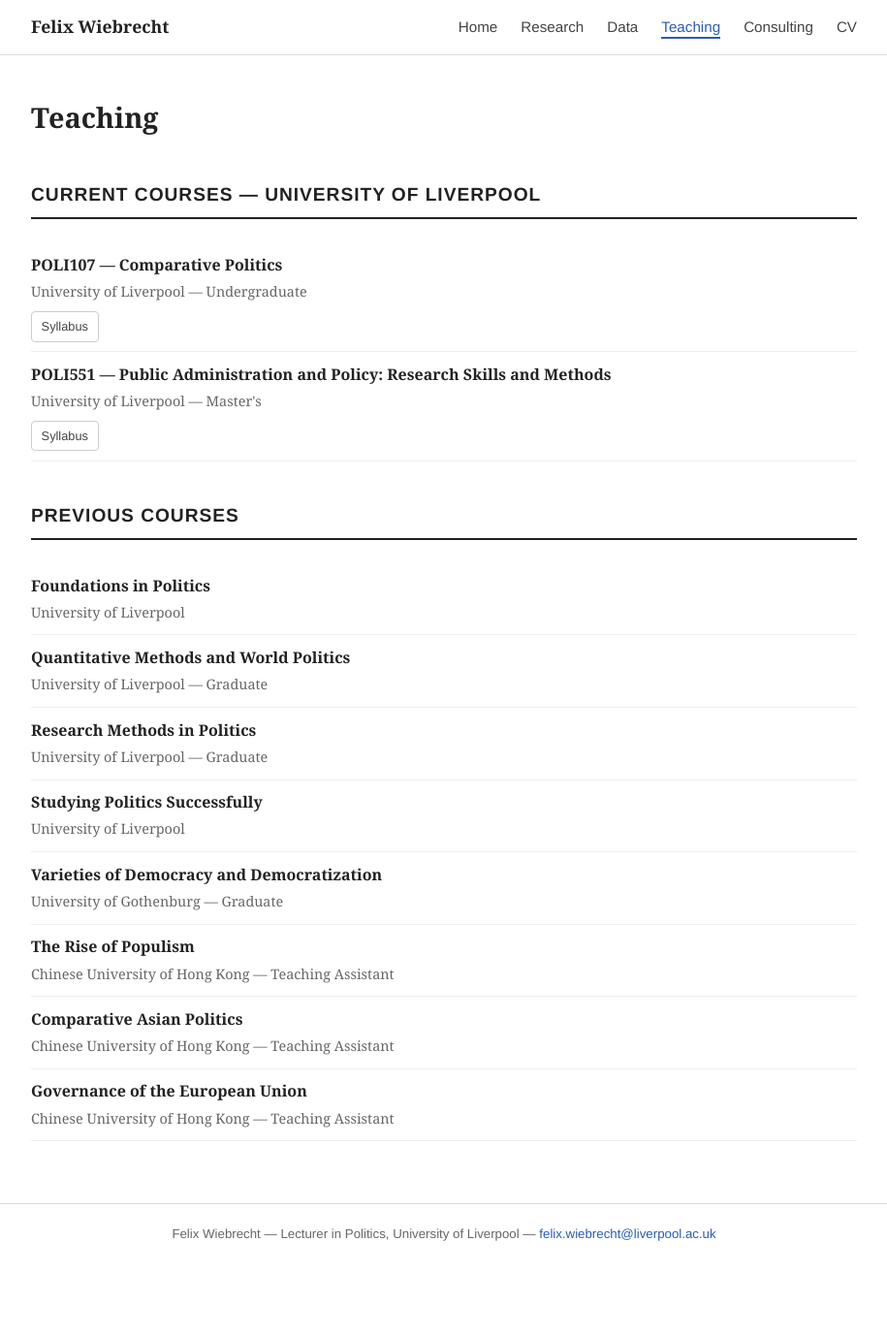
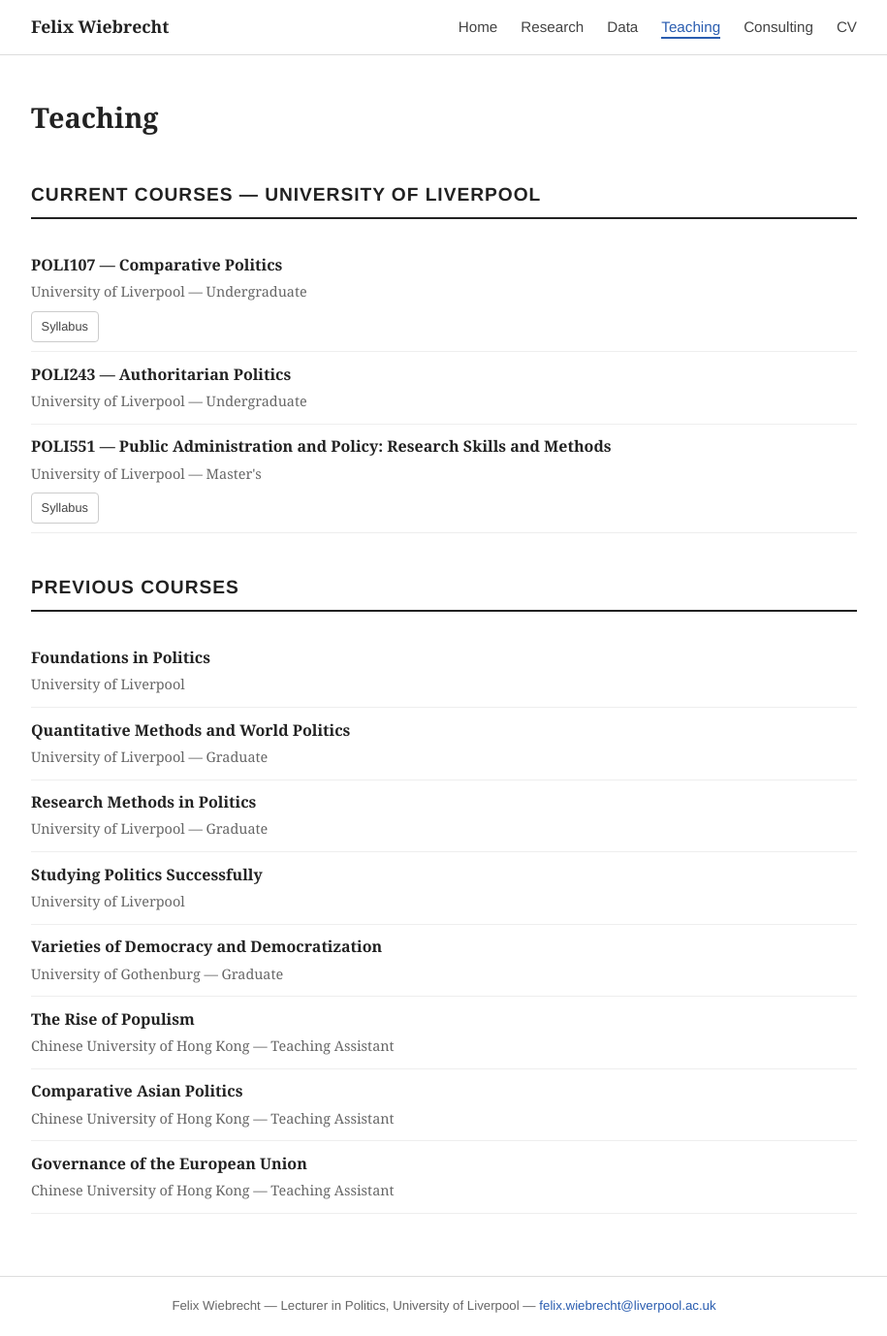
Before and after one commit to felixwiebrecht/felixwiebrecht.github.io, a Jekyll site: the page built from _pages/teaching.md, in a window 1280 px wide and 1378 px high. Shown: the whole window at 97% size, without its empty margins (182-1097 px from the left). Built offline with Jekyll 4.4.1, drawn with Linux system fonts in a browser that asks for light colours; comment, search, counter and statistics services are not loaded.

Commit message:
Teaching: add POLI243 Authoritarian Politics to current courses
Co-Authored-By: Claude Opus 5.5 <noreply@anthropic.com>

```diff
--- a/_pages/teaching.md
+++ b/_pages/teaching.md
@@ -17,6 +17,10 @@ permalink: /teaching/
     <div class="paper-links" style="margin-top:0.4rem">
       <a href="https://drive.google.com/file/d/1S5Y4TaLZh3CEtKiQK9lqCmJGDXe2dw1i/view?usp=sharing" class="paper-link" target="_blank">Syllabus</a>
     </div>
+  </li>
+  <li>
+    <span class="course-code">POLI243 — Authoritarian Politics</span><br>
+    <span class="course-institution">University of Liverpool &mdash; Undergraduate</span>
   </li>
   <li>
     <span class="course-code">POLI551 — Public Administration and Policy: Research Skills and Methods</span><br>
```
